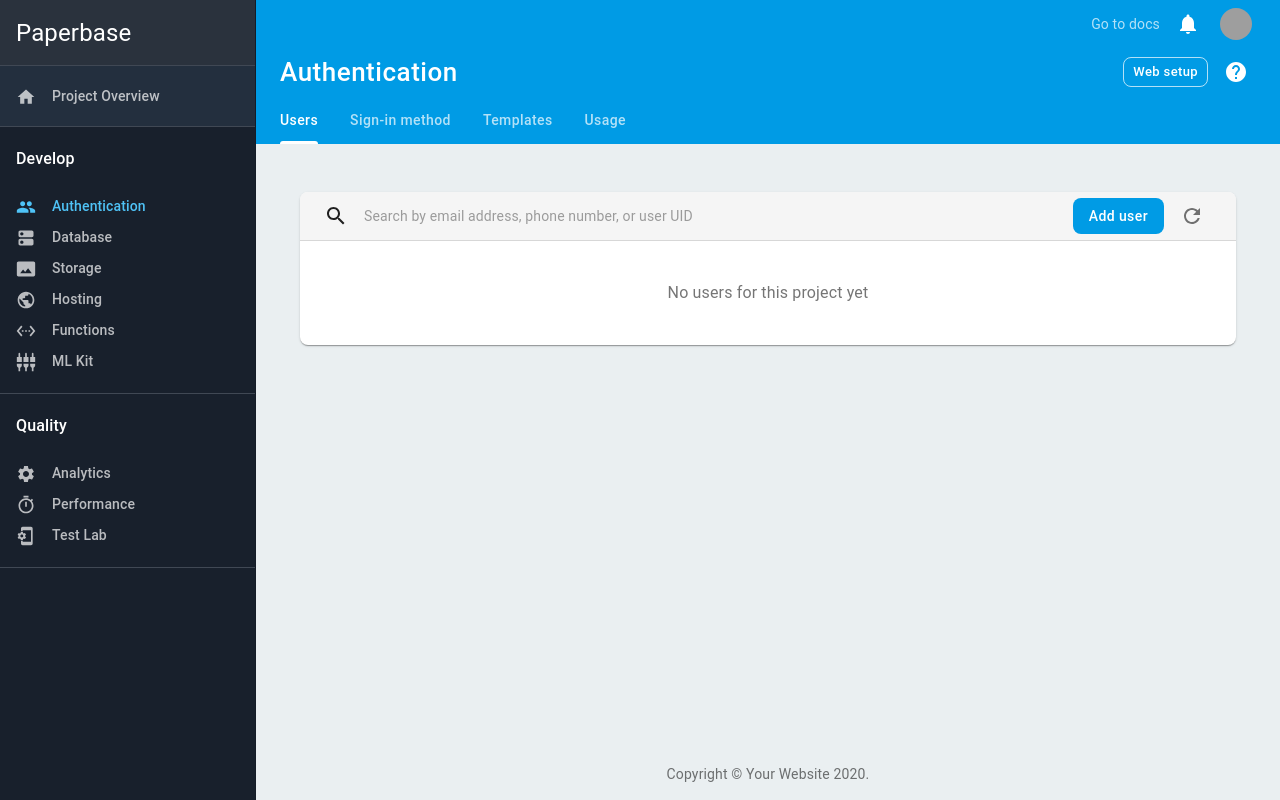
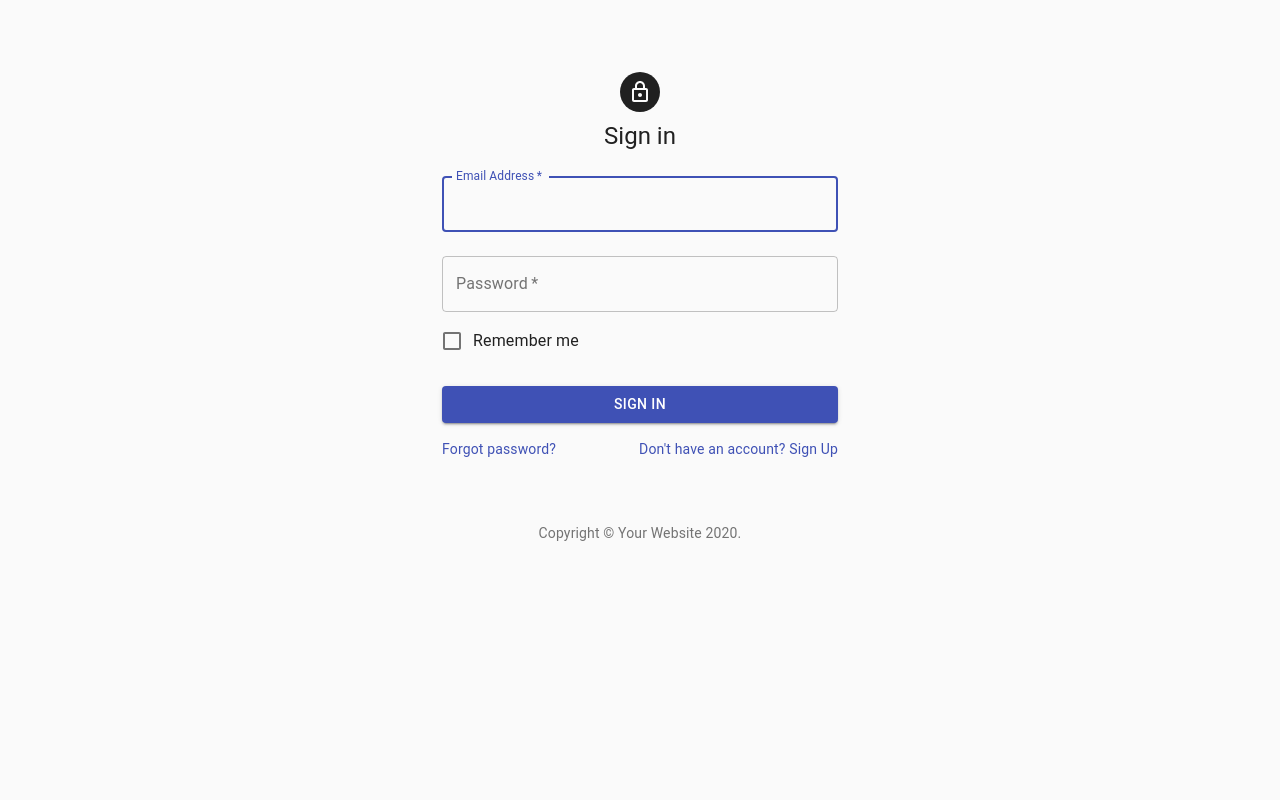
Before and after one commit to JonesTPG/fullstack-theme-base, a React (Create React App) app in the folder front-end/: page /login in a window 1280 px wide. Built offline with nearby package versions, Linux system fonts and the light colour scheme; grey boxes are pictures that could not be loaded.

Commit message:
Login component done, added router, updated App.jsx

```diff
--- a/front-end/package.json
+++ b/front-end/package.json
@@ -10,6 +10,7 @@
     "@testing-library/user-event": "^7.1.2",
     "react": "^16.12.0",
     "react-dom": "^16.12.0",
+    "react-router-dom": "^5.1.2",
     "react-scripts": "3.3.0"
   },
   "scripts": {
--- a/front-end/src/App.jsx
+++ b/front-end/src/App.jsx
@@ -1,10 +1,15 @@
 import React from "react";
 import Paperbase from "./components/Paperbase";
+import Login from "./components/Login";
+import { BrowserRouter as Router, Route } from "react-router-dom";
 
 const App = () => {
   return (
     <div className="App">
-      <Paperbase></Paperbase>
+      <Router>
+        <Route exact path="/login" render={() => <Login />} />
+        <Route exact path="/" render={() => <Paperbase />} />
+      </Router>
     </div>
   );
 };
--- /dev/null
+++ b/front-end/src/components/Login.jsx
@@ -0,0 +1,119 @@
+import React from "react";
+import Avatar from "@material-ui/core/Avatar";
+import Button from "@material-ui/core/Button";
+import CssBaseline from "@material-ui/core/CssBaseline";
+import TextField from "@material-ui/core/TextField";
+import FormControlLabel from "@material-ui/core/FormControlLabel";
+import Checkbox from "@material-ui/core/Checkbox";
+import Link from "@material-ui/core/Link";
+import Grid from "@material-ui/core/Grid";
+import Box from "@material-ui/core/Box";
+import LockOutlinedIcon from "@material-ui/icons/LockOutlined";
+import Typography from "@material-ui/core/Typography";
+import { makeStyles } from "@material-ui/core/styles";
+import Container from "@material-ui/core/Container";
+import blue from "@material-ui/core/colors/blue";
+
+const Copyright = () => {
+  return (
+    <Typography variant="body2" color="textSecondary" align="center">
+      {"Copyright © "}
+      <Link color="inherit" href="https://material-ui.com/">
+        Your Website
+      </Link>{" "}
+      {new Date().getFullYear()}
+      {"."}
+    </Typography>
+  );
+};
+const useStyles = makeStyles(theme => ({
+  paper: {
+    marginTop: theme.spacing(8),
+    display: "flex",
+    flexDirection: "column",
+    alignItems: "center"
+  },
+  avatar: {
+    margin: theme.spacing(1),
+    backgroundColor: theme.palette.text.primary
+  },
+  form: {
+    width: "100%", // Fix IE 11 issue.
+    marginTop: theme.spacing(1)
+  },
+  submit: {
+    margin: theme.spacing(3, 0, 2)
+  }
+}));
+
+export default function SignIn() {
+  const classes = useStyles();
+
+  return (
+    <Container component="main" maxWidth="xs">
+      <CssBaseline />
+      <div className={classes.paper}>
+        <Avatar className={classes.avatar}>
+          <LockOutlinedIcon />
+        </Avatar>
+        <Typography component="h1" variant="h5">
+          Sign in
+        </Typography>
+        <form className={classes.form} noValidate>
+          <TextField
+            data-cy="username"
+            variant="outlined"
+            margin="normal"
+            required
+            fullWidth
+            id="email"
+            label="Email Address"
+            name="email"
+            autoComplete="email"
+            autoFocus
+          />
+          <TextField
+            data-cy="password"
+            variant="outlined"
+            margin="normal"
+            required
+            fullWidth
+            name="password"
+            label="Password"
+            type="password"
+            id="password"
+            autoComplete="current-password"
+          />
+          <FormControlLabel
+            control={<Checkbox value="remember" color="primary" />}
+            label="Remember me"
+          />
+          <Button
+            color="primary"
+            type="submit"
+            fullWidth
+            variant="contained"
+            className={classes.submit}
+          >
+            Sign In
+          </Button>
+          <Grid container>
+            <Grid item xs>
+              <Link href="#" variant="body2">
+                Forgot password?
+              </Link>
+            </Grid>
+            <Grid item>
+              <Link href="#" variant="body2">
+                Don't have an account? Sign Up
+              </Link>
+            </Grid>
+          </Grid>
+        </form>
+      </div>
+      <Box mt={8}>
+        <Copyright />
+      </Box>
+    </Container>
+  );
+}
--- a/front-end/src/components/Paperbase.jsx
+++ b/front-end/src/components/Paperbase.jsx
@@ -30,7 +30,7 @@
   palette: {
     primary: {
       light: "#63ccff",
-      main: "#009be5",
+      main: "#111",
       dark: "#006db3"
     }
   },
--- a/front-end/src/components/header/Header.jsx
+++ b/front-end/src/components/header/Header.jsx
@@ -16,33 +16,16 @@
 import Tooltip from "@material-ui/core/Tooltip";
 import Typography from "@material-ui/core/Typography";
 import { withStyles } from "@material-ui/core/styles";
+import { withRouter } from "react-router-dom";
 
 const lightColor = "rgba(255, 255, 255, 0.7)";
 
-const styles = theme => ({
-  secondaryBar: {
-    zIndex: 0
-  },
-  menuButton: {
-    marginLeft: -theme.spacing(1)
-  },
-  iconButtonAvatar: {
-    padding: 4
-  },
-  link: {
-    textDecoration: "none",
-    color: lightColor,
-    "&:hover": {
-      color: theme.palette.common.white
-    }
-  },
-  button: {
-    borderColor: lightColor
-  }
-});
-
 const Header = props => {
   const { classes, onDrawerToggle } = props;
+
+  const handleSubmit = () => {
+    props.history.push("/login");
+  };
 
   return (
     <React.Fragment>
@@ -98,12 +81,13 @@
             </Grid>
             <Grid item>
               <Button
+                onClick={handleSubmit}
                 className={classes.button}
                 variant="outlined"
                 color="inherit"
                 size="small"
               >
-                Web setup
+                Sign-in
               </Button>
             </Grid>
             <Grid item>
@@ -139,4 +123,26 @@
   onDrawerToggle: PropTypes.func.isRequired
 };
 
-export default withStyles(styles)(Header);
+export default withRouter(
+  withStyles(theme => ({
+    secondaryBar: {
+      zIndex: 0
+    },
+    menuButton: {
+      marginLeft: -theme.spacing(1)
+    },
+    iconButtonAvatar: {
+      padding: 4
+    },
+    link: {
+      textDecoration: "none",
+      color: lightColor,
+      "&:hover": {
+        color: theme.palette.common.white
+      }
+    },
+    button: {
+      borderColor: lightColor
+    }
+  }))(Header)
+);
```
Also changed, not shown: 2 other files (tests, documents, lock files or other folders).
